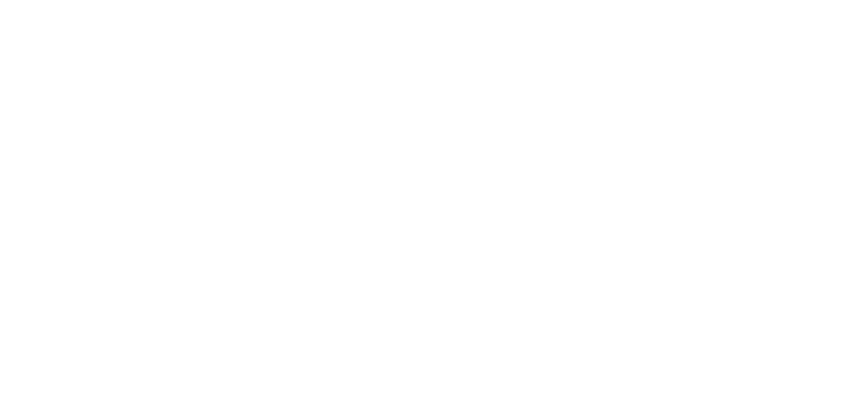
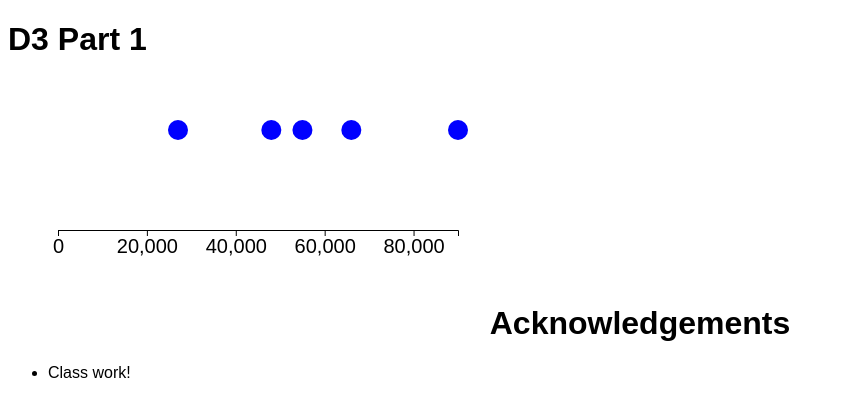
Before and after one commit to DS4200-Sec2-F22/ic-07-evansuslovich, a plain HTML site: page index.html in a window 1280 px wide. Shown: the whole page, without its empty margins (0-842 px from the left). Drawn offline with Linux system fonts and the light colour scheme.

Commit message:
finished

```diff
--- a/index.html
+++ b/index.html
@@ -2,12 +2,29 @@
 <html>
 
 <head>
-    <meta charset=utf-8/>
+    <meta charset=utf-8 />
+    <link rel="stylesheet" href="style.css">
+    <script src="js/d3.v6.1.1/d3.min.js"></script>
+
+    <title>ic-07</title>
+
 </head>
 
 
 <body>
 
+    <h1>D3 Part 1</h1>
+
+    <div id="vis1"></div>
+
+    <script src="js/main.js"></script>
+
+
+    <h1 class="center">Acknowledgements</h1>
+
+    <ul>
+        <li>Class work!</li>
+    </ul>
 
 </body>
 
--- a/js/main.js
+++ b/js/main.js
@@ -1 +1,39 @@
-console.log("hello")
+const data = [55000, 48000, 27000, 66000, 90000];
+const margins = { left: 50, right: 50, top: 50, bottom: 50 };
+const FRAME_HEIGHT = 200;
+const FRAME_WIDTH = 500;
+
+const VIS_HEIGHT = FRAME_HEIGHT - margins.top - margins.bottom;
+const VIS_WIDTH = FRAME_WIDTH - margins.right - margins.left;
+
+
+
+const FRAME3 = d3.select("#vis1")
+  .append("svg")
+  .attr("height", FRAME_HEIGHT)
+  .attr("width", FRAME_WIDTH)
+  .attr("class", "frame");
+
+
+// Define scaling function
+
+const MAX_X = d3.max(data, (d) => { return d; })
+
+const X_SCALE = d3.scaleLinear()
+  .domain([0, MAX_X])
+  .range([0, VIS_WIDTH])
+
+FRAME3.selectAll("points")
+  .data(data)
+  .enter()
+  .append("circle")
+  .attr("cx", (d) => { return X_SCALE(d) + margins.left })
+  .attr("cy", margins.top)
+  .attr("r", 10)
+  .attr("class", "point");
+
+FRAME3.append("g")
+  .attr("transform",
+    "translate(" + margins.left + "," + (VIS_HEIGHT + margins.bottom) + ")")
+  .call(d3.axisBottom(X_SCALE).ticks(4))
+  .attr("font-size", "20px")
--- a/style.css
+++ b/style.css
@@ -1,3 +1,11 @@
 body {
   font-family: Arial;
 }
+
+.point {
+  fill: blue
+}
+
+.center {
+  text-align: center;
+}
```
Also changed, not shown: 1 other file.
